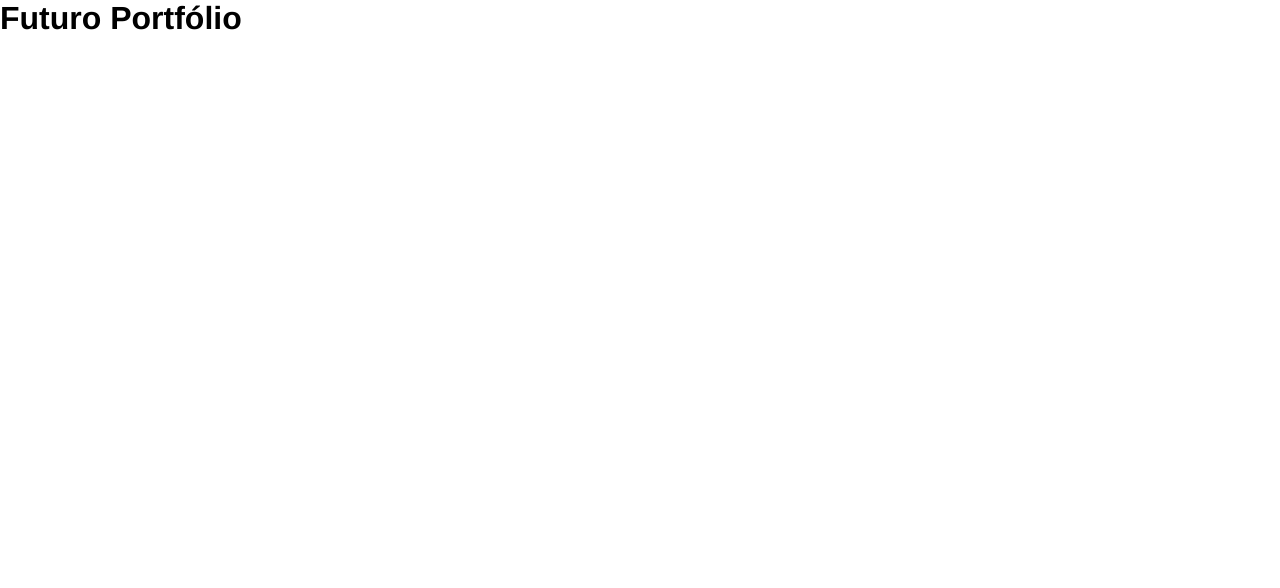
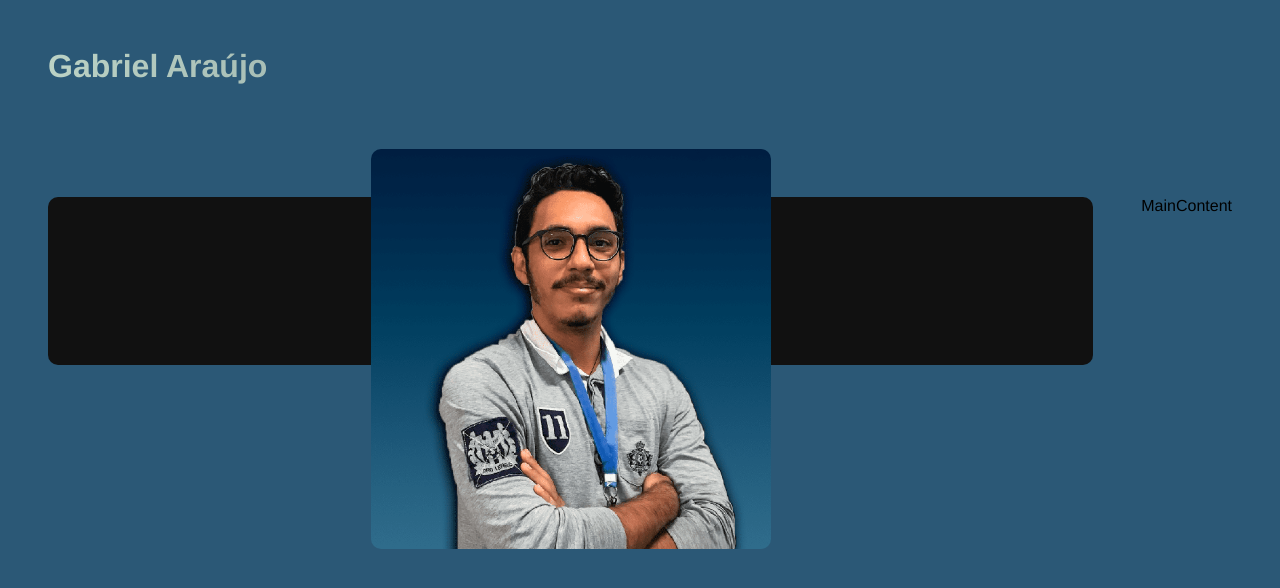
Before and after one commit to gabrieln96/portfolio-react, a React (Vite) app: page / in a window 1280 px wide. Shown: the top 588 px of the page. Built offline with nearby package versions, Linux system fonts and the light colour scheme.

Commit message:
estilizando sidebar

```diff
--- a/src/App.jsx
+++ b/src/App.jsx
@@ -1,12 +1,17 @@
+import MainContent from "./components/MainContent";
+import Sidebar from "./components/Sidebar";
 
+import "./styles/components/app.sass";
 
 function App() {
 
 
   return (
-    <div className="App">
-      <h1>Futuro Portfólio</h1>
-    </div>
+    <div id="portfolio">
+      <h1>Gabriel Araújo</h1>
+      <Sidebar />
+      <MainContent />
+      </div>
   );
 }
 
--- /dev/null
+++ b/src/components/MainContent.jsx
@@ -0,0 +1,8 @@
+
+const MainContent = () => {
+    return (
+        <div>MainContent</div>
+    )
+}
+
+export default MainContent
--- /dev/null
+++ b/src/components/Sidebar.jsx
@@ -0,0 +1,20 @@
+import Avatar from "../img/avatar.png";
+
+import "../styles/components/sidebar.sass";
+
+
+const Sidebar = () => {
+    return (
+    <aside id="sidebar">
+        <img src={Avatar} alt="Gabriel Araújo"/>
+        <p className="title">Desenvolverdor</p>
+        <p>Redes Sociais</p>
+        <p>Informações para contato</p>
+        <a href="" className="btn">
+            Download Curriculo
+        </a>
+   </aside>
+    )
+};
+
+export default Sidebar;
--- /dev/null
+++ b/src/styles/components/app.sass
@@ -0,0 +1,15 @@
+@use '../variables'
+
+#portfolio
+    display: flex
+    flex-wrap: wrap
+    padding: 3rem
+    gap: 3rem
+
+    h1
+        width: 100%
+        font-zie: 5rem
+        margin-bottom: 4rem
+        background: variables.$gradient
+        -webkit-background-clip: text
+        -webkit-text-fill-color: transparent
--- /dev/null
+++ b/src/styles/components/sidebar.sass
@@ -0,0 +1,18 @@
+@use '../variables'
+
+#sidebar
+    background-color: variables.$bg-color
+    flex: 1 1 0
+    border-radius: variables.$container-border-radius
+    display: flex
+    align-items: center
+    flex-direction: column
+    text-align: center
+    position: relative
+    padding: 3rem 0
+
+    img
+        max-width: 70%
+        border-radius: variables.$container-border-radius
+        position: absolute
+        top: -3rem
--- a/src/styles/main.sass
+++ b/src/styles/main.sass
@@ -5,3 +5,9 @@
     margin: 0
     font-family: variables.$font-stack
     box-sizing: border-box
+
+body
+    background-color: variables.$body-bg-color
+
+a, svg
+    transition: .4s
--- a/src/styles/variables.sass
+++ b/src/styles/variables.sass
@@ -1 +1,9 @@
 $font-stack: "Helvetica"
+$text-color: #fff
+$text-color: #a6a6a6
+$body-bg-color: #2b5876
+$bg-color: #111
+$bg-color-secondary: #4e4376
+$container-border-radius: 10px
+$card-border-radius: 5px
+$gradient: linear-gradient(to right, #bbd2c5, #536976)
```
Also changed, not shown: src/img/avatar.png (added).
